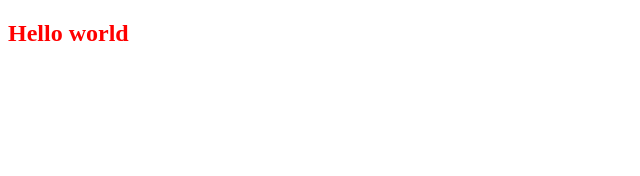
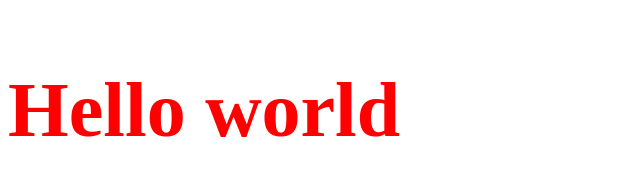
Before and after one commit to nasimbiswas9563/practice1, a plain HTML site: page index.html in a window 1280 px wide. Shown: the whole page, without its empty margins (0-640 px from the left). Drawn offline with Linux system fonts and the light colour scheme.

Commit message:
font size incress

```diff
--- a/index.html
+++ b/index.html
@@ -11,6 +11,7 @@
 <style>
     h2{
         color: red;
+        font-size: 78px;
     }
 </style>
 <body>
```
